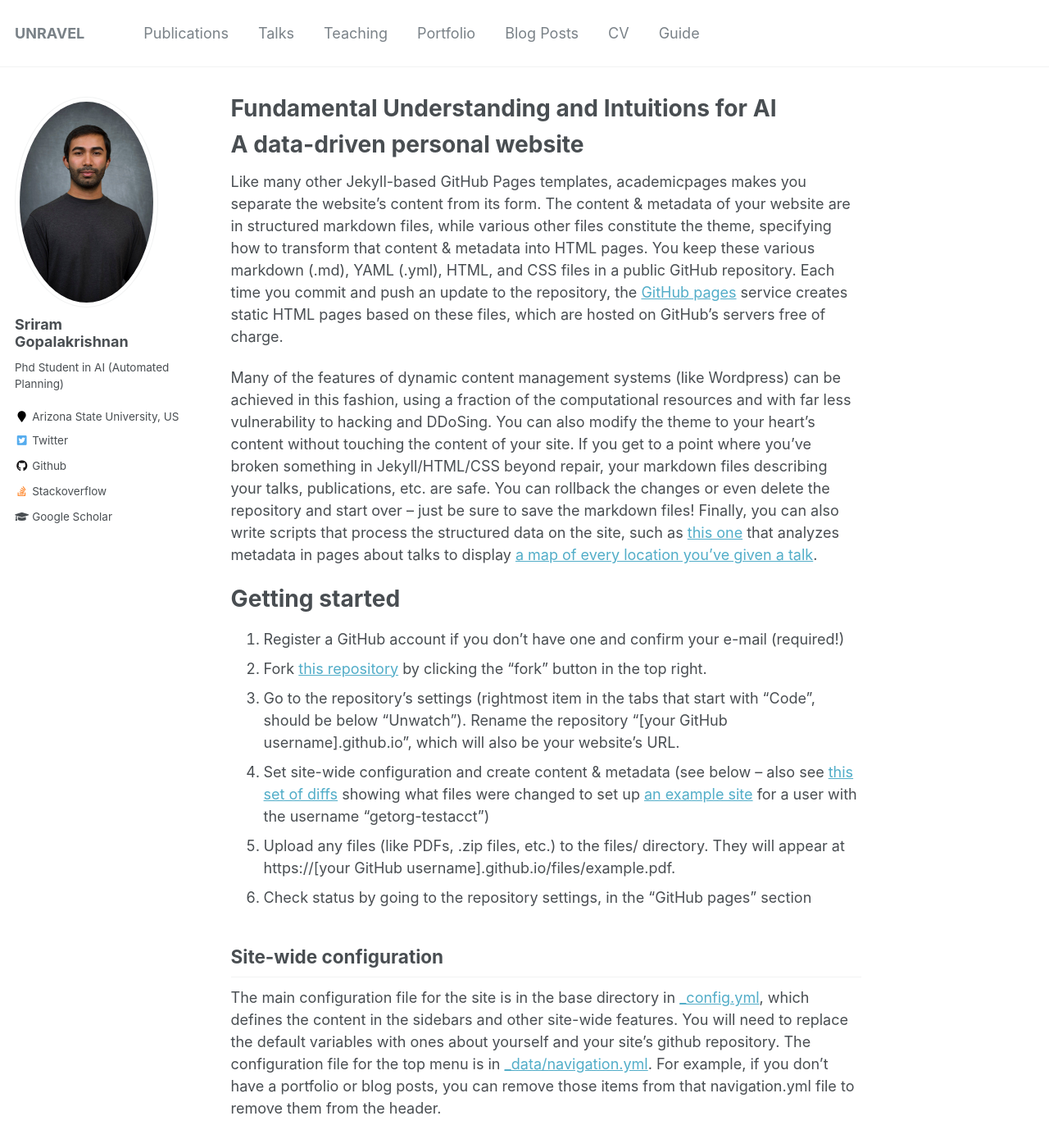
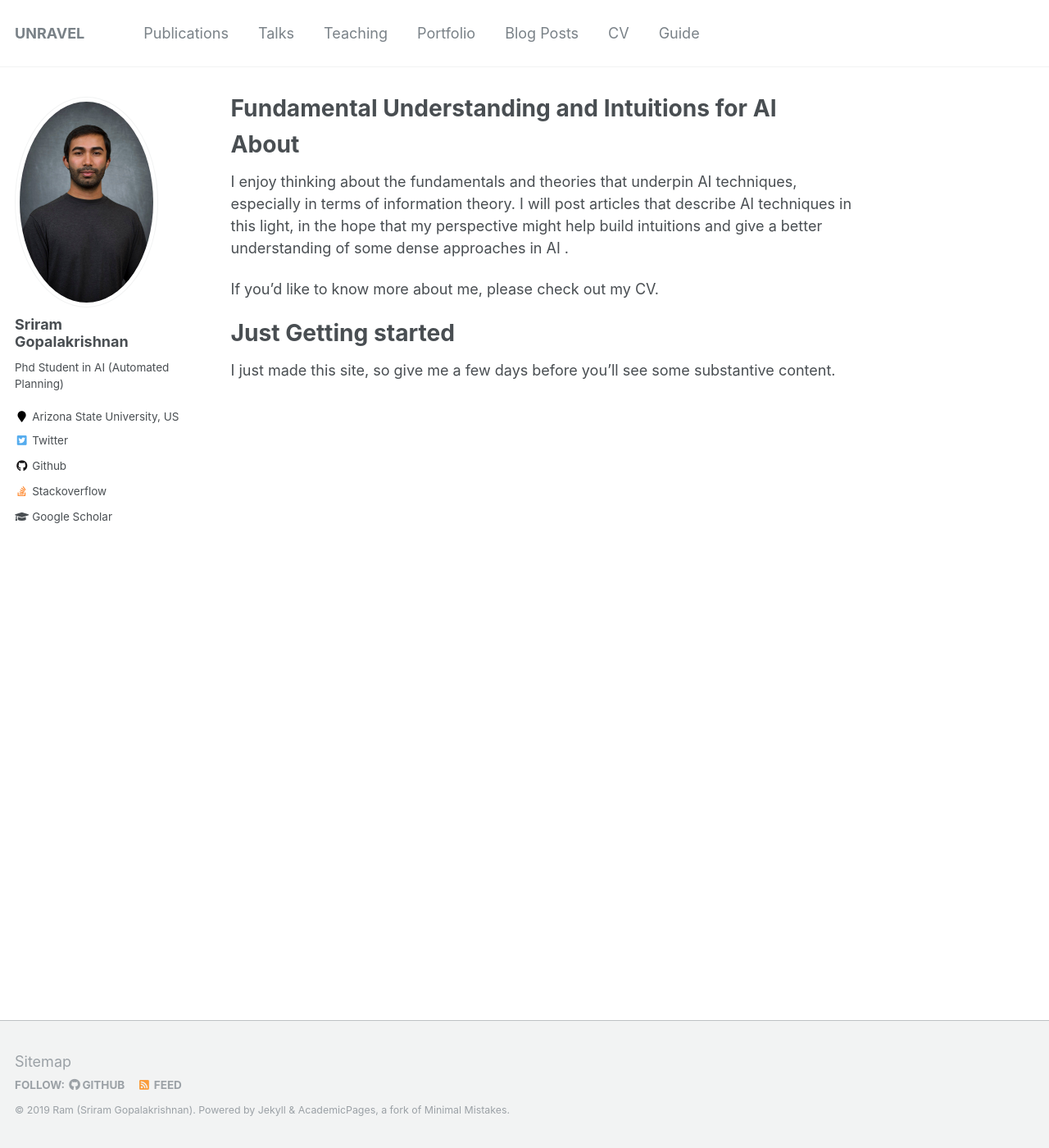
Before and after one commit to marirsg2/Sriram_Unravel, a Jekyll site: the page built from _pages/about.md, in a window 1280 px wide and 1400 px high. Shown: the whole window at 82% size. Built offline with Jekyll 4.4.1, drawn with Linux system fonts in a browser that asks for light colours; some of the changed text lies outside the part shown.

Commit message:
clean up

```diff
--- a/_pages/about.md
+++ b/_pages/about.md
@@ -10,14 +10,19 @@ redirect_from:
 
 
 
-A data-driven personal website
+About
 ======
-Like many other Jekyll-based GitHub Pages templates, academicpages makes you separate the website's content from its form. The content & metadata of your website are in structured markdown files, while various other files constitute the theme, specifying how to transform that content & metadata into HTML pages. You keep these various markdown (.md), YAML (.yml), HTML, and CSS files in a public GitHub repository. Each time you commit and push an update to the repository, the [GitHub pages](https://pages.github.com/) service creates static HTML pages based on these files, which are hosted on GitHub's servers free of charge.
+I enjoy thinking about the fundamentals and theories that underpin AI techniques, especially
+in terms of information theory. I will post articles that describe AI techniques in this light, in the hope that my perspective might help build intuitions and give a better understanding of some dense approaches in AI .
 
-Many of the features of dynamic content management systems (like Wordpress) can be achieved in this fashion, using a fraction of the computational resources and with far less vulnerability to hacking and DDoSing. You can also modify the theme to your heart's content without touching the content of your site. If you get to a point where you've broken something in Jekyll/HTML/CSS beyond repair, your markdown files describing your talks, publications, etc. are safe. You can rollback the changes or even delete the repository and start over -- just be sure to save the markdown files! Finally, you can also write scripts that process the structured data on the site, such as [this one](https://github.com/academicpages/academicpages.github.io/blob/master/talkmap.ipynb) that analyzes metadata in pages about talks to display [a map of every location you've given a talk](https://academicpages.github.io/talkmap.html).
+If you'd like to know more about me, please check out my CV.
 
-Getting started
+
+Just Getting started
 ======
+I just made this site, so give me a few days before you'll see some substantive content.
+
+<!--
 1. Register a GitHub account if you don't have one and confirm your e-mail (required!)
 1. Fork [this repository](https://github.com/academicpages/academicpages.github.io) by clicking the "fork" button in the top right.
 1. Go to the repository's settings (rightmost item in the tabs that start with "Code", should be below "Unwatch"). Rename the repository "[your GitHub username].github.io", which will also be your website's URL.
@@ -47,4 +52,4 @@ Example: editing a markdown file for a talk
 
 For more info
 ------
-More info about configuring academicpages can be found in [the guide](https://academicpages.github.io/markdown/). The [guides for the Minimal Mistakes theme](https://mmistakes.github.io/minimal-mistakes/docs/configuration/) (which this theme was forked from) might also be helpful.
+More info about configuring academicpages can be found in [the guide](https://academicpages.github.io/markdown/). The [guides for the Minimal Mistakes theme](https://mmistakes.github.io/minimal-mistakes/docs/configuration/) (which this theme was forked from) might also be helpful. -->
```
